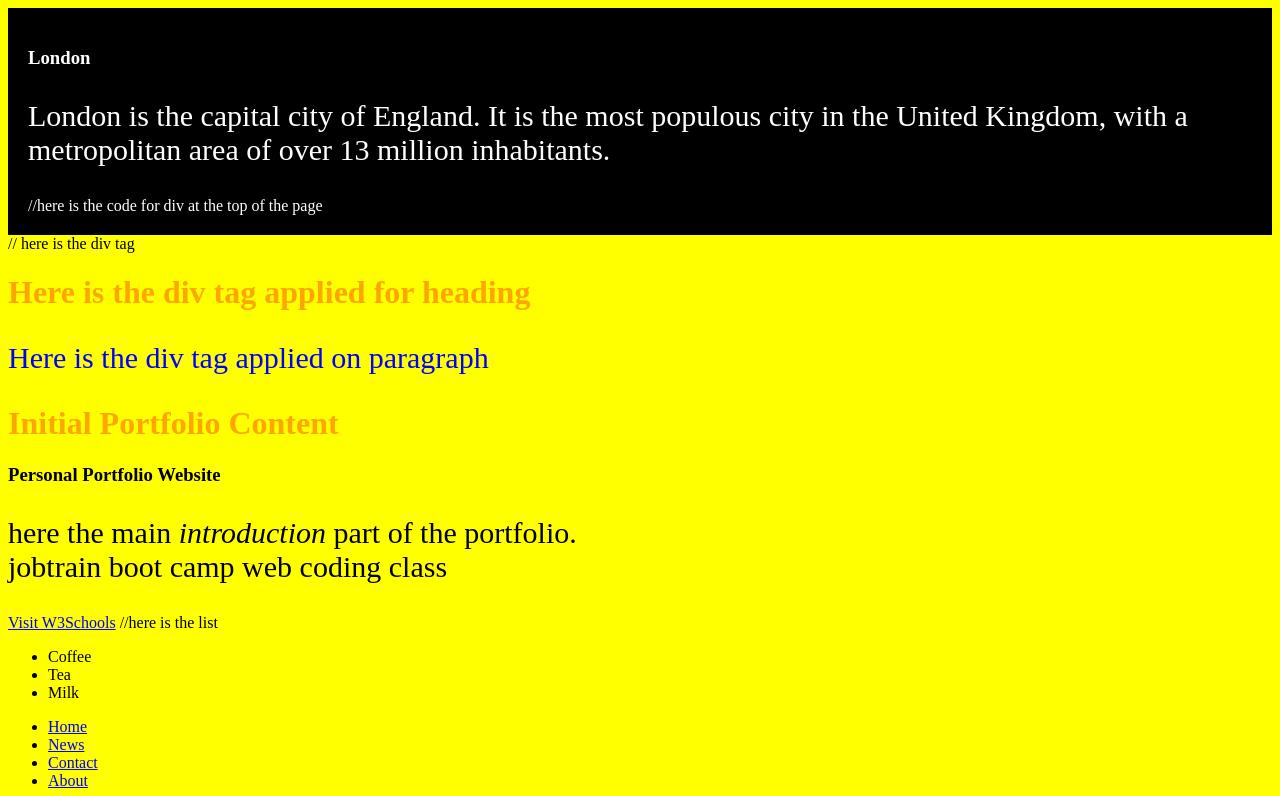
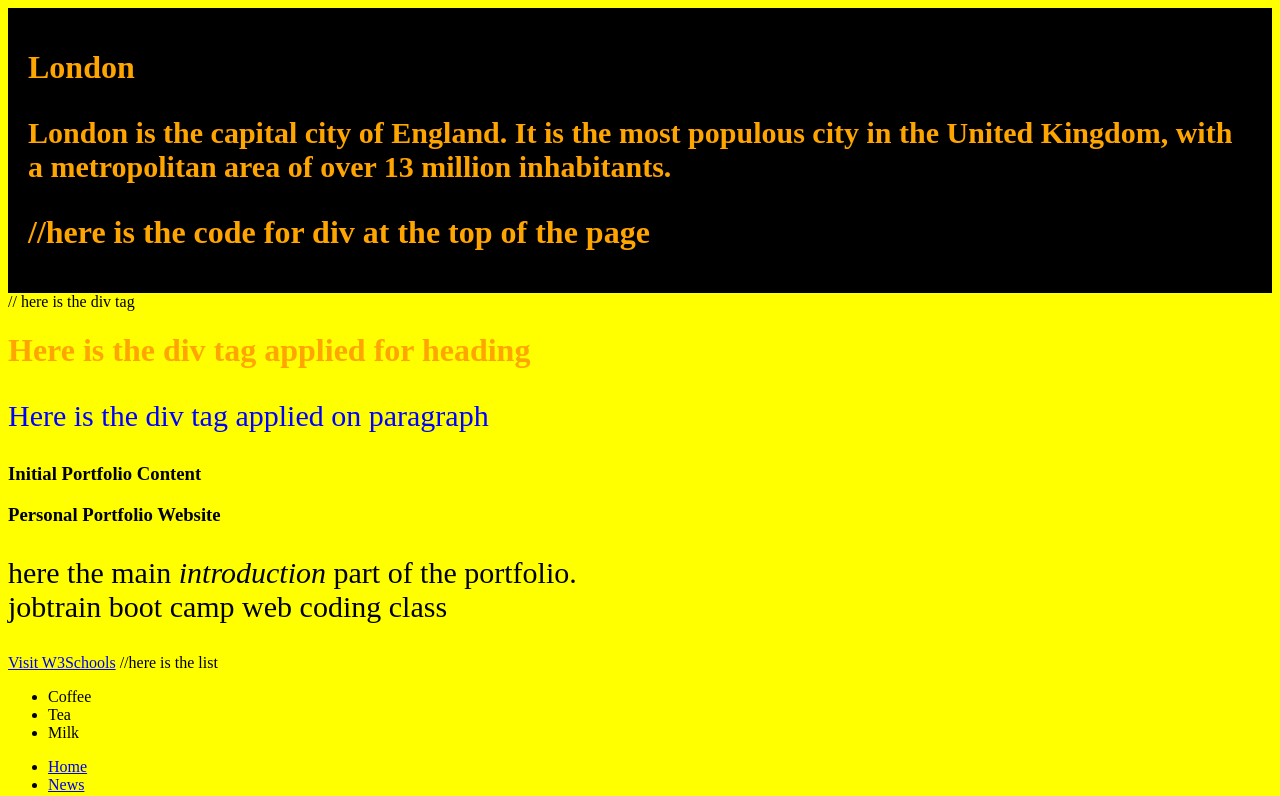
Before and after one commit to Ashu-motivation/Ashu-motivation.github.io, a plain HTML site: page index.html in a window 1280 px wide. Shown: the top 796 px of the page. Drawn offline with Linux system fonts and the light colour scheme.

Commit message:
heading change

```diff
--- a/index.html
+++ b/index.html
@@ -12,7 +12,7 @@
 
   <div style="background-color:black; color:white; padding:20px;">
 
-<h3>London</h3>
+<h1>London</h>
 <p>London is the capital city of England. It is the most populous city in the United Kingdom, with a metropolitan area of over 13 million inhabitants.</p>
 //here is the code for div at the top of the page
 </div>
@@ -22,7 +22,7 @@
   <p> Here is the div tag applied on paragraph </p>
 </div>
 
-     <h1> Initial Portfolio Content</h1>
+     <h3> Initial Portfolio Content</h3>
      <h3> Personal Portfolio Website</h3>
    <p> here the main <em>introduction</em> part of the portfolio.<br> jobtrain boot camp web coding class</p>
        <a href="http://www.w3schools.com">Visit W3Schools</a>
```
